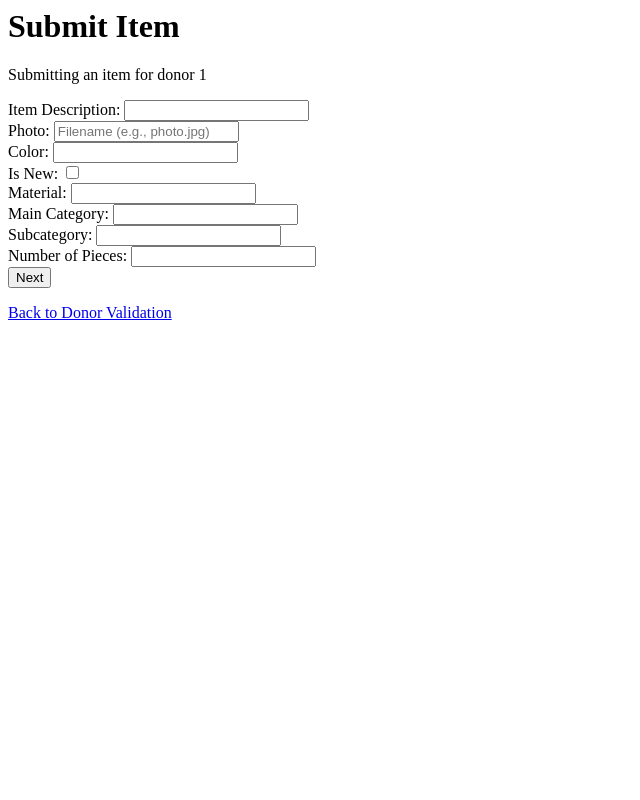
After one commit to siyanlau/ShelterHelper, a Flask app: page /submitItem/1 in a window 1280 px wide. The commit adds this page. Shown: the whole page, without its empty margins (0-640 px from the left). Run offline with Flask 3, Linux system fonts and the light colour scheme; the visitor is signed in with stand-in values (Sample User, id 1).

Commit message:
restructured templates and logic structure. Implemented backbone of requirement #4

```diff
--- a/__init__.py
+++ b/__init__.py
@@ -254,6 +254,112 @@ def acceptDonation():
     cursor.close()
     return render_template('acceptDonation.html', username=username, error=error, donorID=donorID)
 
+@app.route('/submitItem/<donorID>', methods=['GET', 'POST'])
+def submitItem(donorID):
+    if 'username' not in session:
+        return redirect(url_for('login'))
+
+    username = session['username']
+    if request.method == 'POST':
+        itemDescription = request.form['itemDescription']
+        photo = request.form['photo']
+        color = request.form['color']
+        isNew = 1 if 'isNew' in request.form else 0
+        material = request.form['material']
+        mainCategory = request.form['mainCategory']
+        subCategory = request.form['subCategory']
+        numPieces = int(request.form['numPieces'])
+
+        # Validate inputs
+        if not itemDescription or not mainCategory or not subCategory:
+            error = "Required fields are missing."
+            return render_template('submitItem.html', username=username, donorID=donorID, error=error)
+
+        # Store data in session or pass along as hidden fields
+        return render_template(
+            'submitPieces.html',
+            username=username,
+            donorID=donorID,
+            itemDescription=itemDescription,
+            photo=photo,
+            color=color,
+            isNew=isNew,
+            material=material,
+            mainCategory=mainCategory,
+            subCategory=subCategory,
+            numPieces=numPieces
+        )
+
+    return render_template('submitItem.html', username=username, donorID=donorID)
+
+@app.route('/submitPieces', methods=['POST'])
+def submitPieces():
+    if 'username' not in session:
+        return redirect(url_for('login'))
+
+    # Collect hidden fields for item-level details
+    donorID = request.form['donorID']
+    itemDescription = request.form['itemDescription']
+    photo = request.form['photo']
+    color = request.form['color']
+    isNew = int(request.form['isNew'])
+    material = request.form['material']
+    mainCategory = request.form['mainCategory']
+    subCategory = request.form['subCategory']
+    numPieces = int(request.form['numPieces'])
+
+    cursor = conn.cursor()
+
+    # Insert into Item table
+    query_insert_item = '''
+        INSERT INTO Item (iDescription, photo, color, isNew, hasPieces, material, mainCategory, subCategory)
+        VALUES (%s, %s, %s, %s, %s, %s, %s, %s)
+    '''
+    cursor.execute(query_insert_item, (itemDescription, photo, color, isNew, 1 if numPieces > 1 else 0, material, mainCategory, subCategory))
+    conn.commit()
+    itemID = cursor.lastrowid
+
+    # Insert into Piece table
+    query_insert_piece = '''
+        INSERT INTO Piece (ItemID, pieceNum, pDescription, length, width, height, roomNum, shelfNum, pNotes)
+        VALUES (%s, %s, %s, %s, %s, %s, %s, %s, %s)
+    '''
+    for i in range(1, numPieces + 1):
+        piece_description = request.form[f'pDescription{i}']
+        length = int(request.form[f'length{i}'])
+        width = int(request.form[f'width{i}'])
+        height = int(request.form[f'height{i}'])
+        room_num = int(request.form[f'roomNum{i}'])
+        shelf_num = int(request.form[f'shelfNum{i}'])
+        notes = request.form.get(f'pNotes{i}', '')
+
+        # Validate location
+        query_check_location = '''
+            SELECT * FROM Location
+            WHERE roomNum = %s AND shelfNum = %s
+        '''
+        cursor.execute(query_check_location, (room_num, shelf_num))
+        location = cursor.fetchone()
+
+        if not location:
+            cursor.close()
+            error = f"Invalid location specified for piece {i}."
+            return render_template('submitPieces.html', error=error)
+
+        cursor.execute(query_insert_piece, (itemID, i, piece_description, length, width, height, room_num, shelf_num, notes))
+    conn.commit()
+
+    # Insert into DonatedBy table
+    query_insert_donatedby = '''
+        INSERT INTO DonatedBy (ItemID, userName, donateDate)
+        VALUES (%s, %s, NOW())
+    '''
+    cursor.execute(query_insert_donatedby, (itemID, donorID))
+    conn.commit()
+    cursor.close()
+
+    return render_template('success.html', success="Donation successfully recorded.")
+
 
 @app.route('/validateDonor', methods=['POST'])
 def validateDonor():
--- /dev/null
+++ b/templates/submitItem.html
@@ -0,0 +1,43 @@
+<html>
+<head>
+    <title>Submit Item</title>
+</head>
+<body>
+    <h1>Submit Item</h1>
+    <p>Submitting an item for donor {{ donorID }}</p>
+
+    <form action="/submitItem/{{ donorID }}" method="POST">
+        <label for="itemDescription">Item Description:</label>
+        <input type="text" name="itemDescription" required> <br>
+
+        <label for="photo">Photo:</label>
+        <input type="text" name="photo" placeholder="Filename (e.g., photo.jpg)" required> <br>
+
+        <label for="color">Color:</label>
+        <input type="text" name="color" required> <br>
+
+        <label for="isNew">Is New:</label>
+        <input type="checkbox" name="isNew" value="1"> <br>
+
+        <label for="material">Material:</label>
+        <input type="text" name="material" required> <br>
+
+        <label for="mainCategory">Main Category:</label>
+        <input type="text" name="mainCategory" required> <br>
+
+        <label for="subCategory">Subcategory:</label>
+        <input type="text" name="subCategory" required> <br>
+
+        <label for="numPieces">Number of Pieces:</label>
+        <input type="number" name="numPieces" min="1" required> <br>
+
+        <button type="submit">Next</button>
+    </form>
+
+    {% if error %}
+        <p style="color: red;">{{ error }}</p>
+    {% endif %}
+
+    <a href="/acceptDonation">Back to Donor Validation</a>
+</body>
+</html>
```
Also changed, not shown: templates/acceptDonation.html (+5 -62 lines), templates/submitPieces.html (added, +56 -0 lines), templates/success.html (added, +10 -0 lines).
